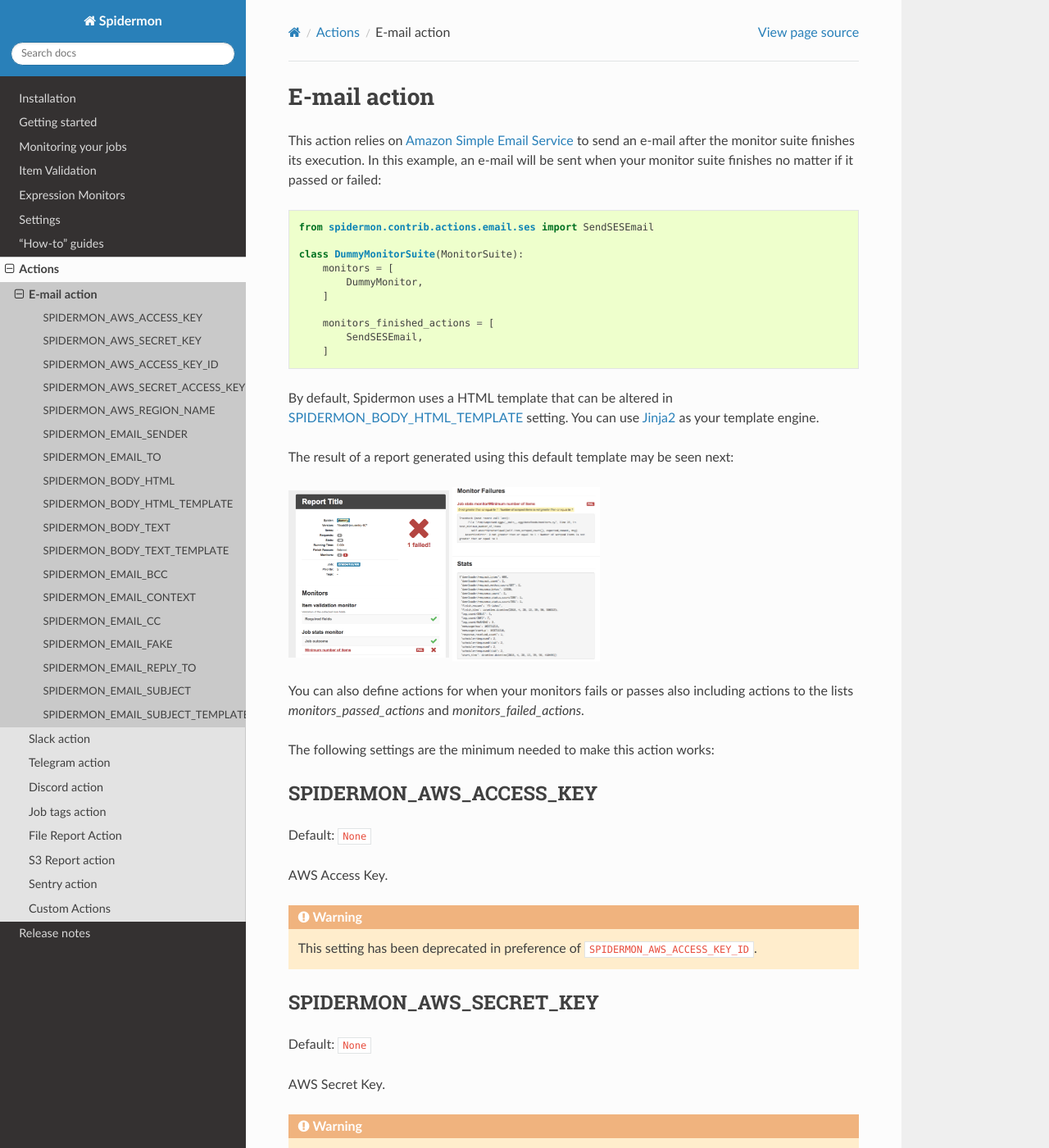
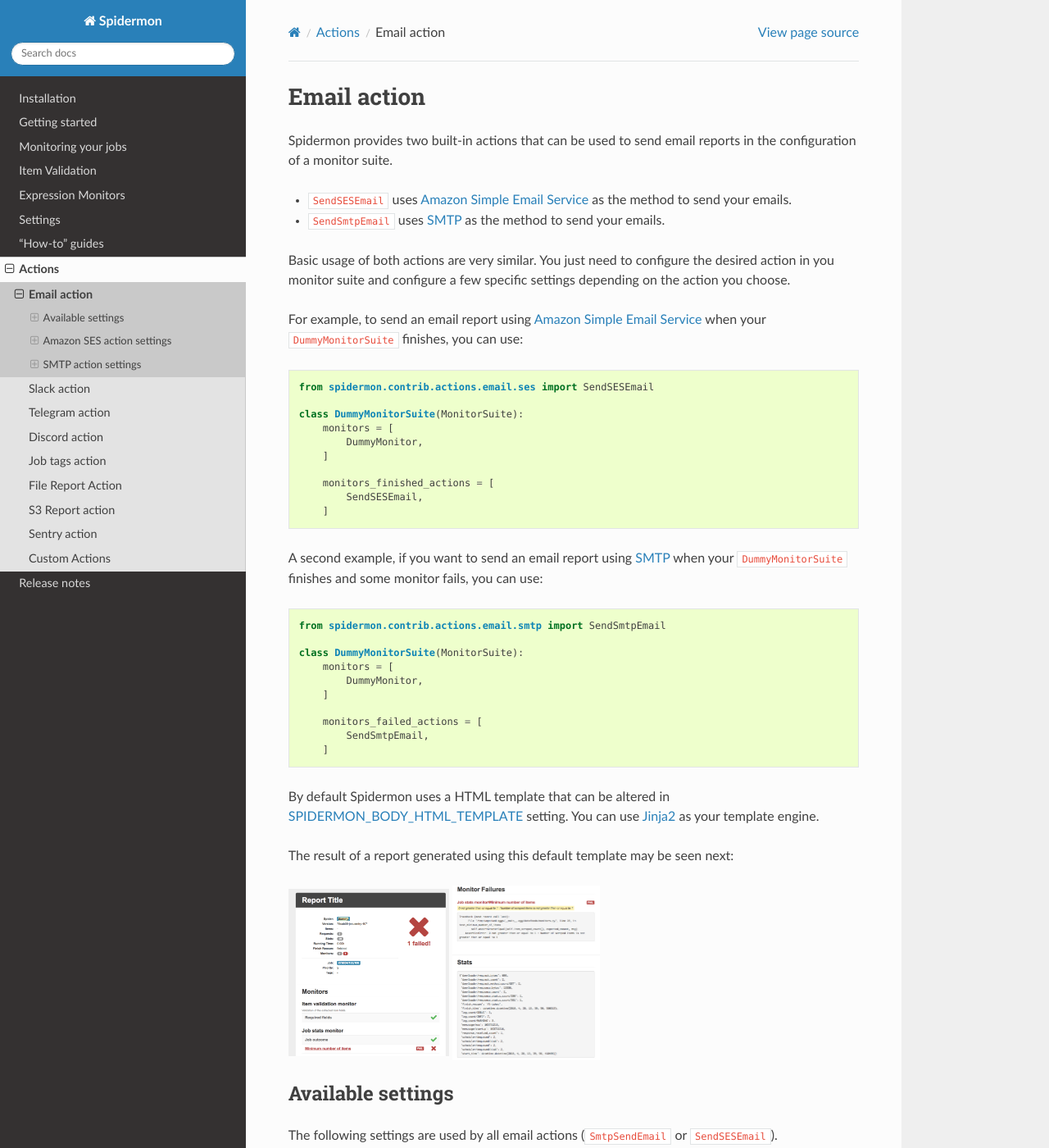
Before and after one commit to scrapinghub/spidermon, a Sphinx documentation site: the page built from docs/source/actions/email-action.rst, in a window 1280 px wide and 1400 px high. Shown: the whole window at 82% size. Built offline with Sphinx 7.4.7 and the Read the Docs theme 2.0.0, drawn with Linux system fonts in a browser that asks for light colours; some of the changed text lies outside the part shown.

Commit message:
Document usage of SMTP email action

```diff
--- a/docs/source/actions/email-action.rst
+++ b/docs/source/actions/email-action.rst
@@ -1,9 +1,18 @@
-E-mail action
-=============
+Email action
+============
 
-This action relies on `Amazon Simple Email Service`_ to send an e-mail after the
-monitor suite finishes its execution. In this example, an e-mail will be sent
-when your monitor suite finishes no matter if it passed or failed:
+Spidermon provides two built-in actions that can be used to send email
+reports in the configuration of a monitor suite.
+
+- ``SendSESEmail`` uses `Amazon Simple Email Service`_ as the method to send your emails.
+- ``SendSmtpEmail`` uses `SMTP`_  as the method to send your emails.
+
+Basic usage of both actions are very similar. You just need to configure the desired
+action in you monitor suite and configure a few specific settings depending on the
+action you choose.
+
+For example, to send an email report using `Amazon Simple Email Service`_ when
+your ``DummyMonitorSuite`` finishes, you can use:
 
 .. code-block:: python
 
@@ -18,7 +27,23 @@ when your monitor suite finishes no matter if it passed or failed:
             SendSESEmail,
         ]
 
-By default, Spidermon uses a HTML template that can be altered in
+A second example, if you want to send an email report using `SMTP`_ when
+your ``DummyMonitorSuite`` finishes and some monitor fails, you can use:
+
+.. code-block:: python
+
+    from spidermon.contrib.actions.email.smtp import SendSmtpEmail
+
+    class DummyMonitorSuite(MonitorSuite):
+        monitors = [
+            DummyMonitor,
+        ]
+
+        monitors_failed_actions = [
+            SendSmtpEmail,
+        ]
+
+By default Spidermon uses a HTML template that can be altered in
 `SPIDERMON_BODY_HTML_TEMPLATE`_ setting. You can use `Jinja2`_ as your
 template engine.
 
@@ -26,19 +51,90 @@ The result of a report generated using this default template may be seen next:
 
 .. image:: /_static/email1.png
    :scale: 25 %
-   :alt: E-mail Report 1
+   :alt: Email Report 1
 
 .. image:: /_static/email2.png
    :scale: 25 %
-   :alt: E-mail Report 2
+   :alt: Email Report 2
 
-You can also define actions for when your monitors fails or passes also including
-actions to the lists `monitors_passed_actions` and `monitors_failed_actions`.
+Available settings
+------------------
 
-The following settings are the minimum needed to make this action works:
+The following settings are used by all email actions
+(``SmtpSendEmail`` or ``SendSESEmail``).
+
+SPIDERMON_EMAIL_SENDER
+~~~~~~~~~~~~~~~~~~~~~~
+
+Default: ``None``
+
+Address of the sender of the email notification.
+
+SPIDERMON_EMAIL_TO
+~~~~~~~~~~~~~~~~~~
+
+Default: ``None``
+
+List of all recipients of the email notification.
+
+The following settings can be used to improve the action:
+
+SPIDERMON_BODY_HTML
+~~~~~~~~~~~~~~~~~~~
+
+Default: ``None``
+
+SPIDERMON_BODY_HTML_TEMPLATE
+~~~~~~~~~~~~~~~~~~~~~~~~~~~~
+
+String containing the location of the `Jinja2`_ template for the Spidermon email report.
+
+Default :download:`reports/email/monitors/result.jinja <../../../spidermon/contrib/actions/reports/templates/reports/email/monitors/result.jinja>`.
+
+SPIDERMON_BODY_TEXT
+~~~~~~~~~~~~~~~~~~~
+
+SPIDERMON_BODY_TEXT_TEMPLATE
+~~~~~~~~~~~~~~~~~~~~~~~~~~~~
+
+SPIDERMON_EMAIL_BCC
+~~~~~~~~~~~~~~~~~~~
+
+Default: ``None``
+
+SPIDERMON_EMAIL_CONTEXT
+~~~~~~~~~~~~~~~~~~~~~~~
+
+Default: ``None``
+
+SPIDERMON_EMAIL_CC
+~~~~~~~~~~~~~~~~~~
+
+Default: ``None``
+
+SPIDERMON_EMAIL_FAKE
+~~~~~~~~~~~~~~~~~~~~
+
+Default: ``False``
+
+If set `True`, the email content will be in the logs but no email will be sent.
+
+SPIDERMON_EMAIL_REPLY_TO
+~~~~~~~~~~~~~~~~~~~~~~~~
+
+SPIDERMON_EMAIL_SUBJECT
+~~~~~~~~~~~~~~~~~~~~~~~
+
+SPIDERMON_EMAIL_SUBJECT_TEMPLATE
+~~~~~~~~~~~~~~~~~~~~~~~~~~~~~~~~
+
+Amazon SES action settings
+--------------------------
+
+The following settings are needed only if you are using ``SendSESEmail`` action.
 
 SPIDERMON_AWS_ACCESS_KEY
-------------------------
+~~~~~~~~~~~~~~~~~~~~~~~~
 
 Default: ``None``
 
@@ -49,7 +145,7 @@ AWS Access Key.
     This setting has been deprecated in preference of ``SPIDERMON_AWS_ACCESS_KEY_ID``.
 
 SPIDERMON_AWS_SECRET_KEY
-------------------------
+~~~~~~~~~~~~~~~~~~~~~~~~
 
 Default: ``None``
 
@@ -60,92 +156,69 @@ AWS Secret Key.
     This setting has been deprecated in preference of ``SPIDERMON_AWS_SECRET_ACCESS_KEY``.
 
 SPIDERMON_AWS_ACCESS_KEY_ID
----------------------------
+~~~~~~~~~~~~~~~~~~~~~~~~~~~
 
 Default: ``None``
 
 AWS Access Key. If not set, it defaults to `AWS_ACCESS_KEY_ID`_ (``scrapy`` credentials for AWS S3 storage).
 
 SPIDERMON_AWS_SECRET_ACCESS_KEY
--------------------------------
+~~~~~~~~~~~~~~~~~~~~~~~~~~~~~~~
 
 Default: ``None``
 
 AWS Secret Key. If not set, it defaults to `AWS_SECRET_ACCESS_KEY`_ (``scrapy`` credentials for AWS S3 storage).
 
 SPIDERMON_AWS_REGION_NAME
--------------------------
+~~~~~~~~~~~~~~~~~~~~~~~~~
 
 AWS Region.
 
 Default: ``us-east-1``
 
-SPIDERMON_EMAIL_SENDER
-----------------------
+SMTP action settings
+--------------------
 
-Default: ``None``
+The following settings are needed only if you are using ``SmtpSendEmail`` action.
 
-Address of the sender of the e-mail notification.
+SPIDERMON_SMTP_HOST
+~~~~~~~~~~~~~~~~~~~
 
-SPIDERMON_EMAIL_TO
-------------------
+The host of your `SMTP`_ server.
 
-Default: ``None``
+SPIDERMON_SMTP_PORT
+~~~~~~~~~~~~~~~~~~~
 
-List of all recipients of the e-mail notification.
+The port of your `SMTP`_ server.
 
-The following settings can be used to improve the action:
+Default: ``25``
 
-SPIDERMON_BODY_HTML
--------------------
+SPIDERMON_SMTP_USER
+~~~~~~~~~~~~~~~~~~~
 
-Default: ``None``
+The user of your `SMTP`_ server.
 
-SPIDERMON_BODY_HTML_TEMPLATE
-----------------------------
+SPIDERMON_SMTP_PASSWORD
+~~~~~~~~~~~~~~~~~~~~~~~
 
-String containing the location of the `Jinja2`_ template for the Spidermon email report.
+The password of your `SMTP`_ server.
 
-Default :download:`reports/email/monitors/result.jinja <../../../spidermon/contrib/actions/reports/templates/reports/email/monitors/result.jinja>`.
+SPIDERMON_SMTP_ENFORCE_TLS
+~~~~~~~~~~~~~~~~~~~~~~~~~~
 
-SPIDERMON_BODY_TEXT
--------------------
-
-SPIDERMON_BODY_TEXT_TEMPLATE
-----------------------------
-
-SPIDERMON_EMAIL_BCC
--------------------
-
-Default: ``None``
-
-SPIDERMON_EMAIL_CONTEXT
------------------------
-
-Default: ``None``
-
-SPIDERMON_EMAIL_CC
-------------------
-
-Default: ``None``
-
-SPIDERMON_EMAIL_FAKE
---------------------
+Enforce using SMTP STARTTLS.
 
 Default: ``False``
 
-If set `True`, the e-mail content will be in the logs but no e-mail will be sent.
+SPIDERMON_SMTP_ENFORCE_SSL
+~~~~~~~~~~~~~~~~~~~~~~~~~~
 
-SPIDERMON_EMAIL_REPLY_TO
-------------------------
+Enforce using a secure SSL connection.
 
-SPIDERMON_EMAIL_SUBJECT
------------------------
-
-SPIDERMON_EMAIL_SUBJECT_TEMPLATE
---------------------------------
+Default: ``False``
 
 .. _Amazon Simple Email Service: https://aws.amazon.com/pt/ses/
 .. _`AWS_ACCESS_KEY_ID`: https://docs.scrapy.org/en/latest/topics/settings.html#aws-access-key-id
 .. _`AWS_SECRET_ACCESS_KEY`: https://docs.scrapy.org/en/latest/topics/settings.html#aws-secret-access-key
 .. _Jinja2: http://jinja.pocoo.org/
+.. _SMTP: https://datatracker.ietf.org/doc/html/rfc821
```
